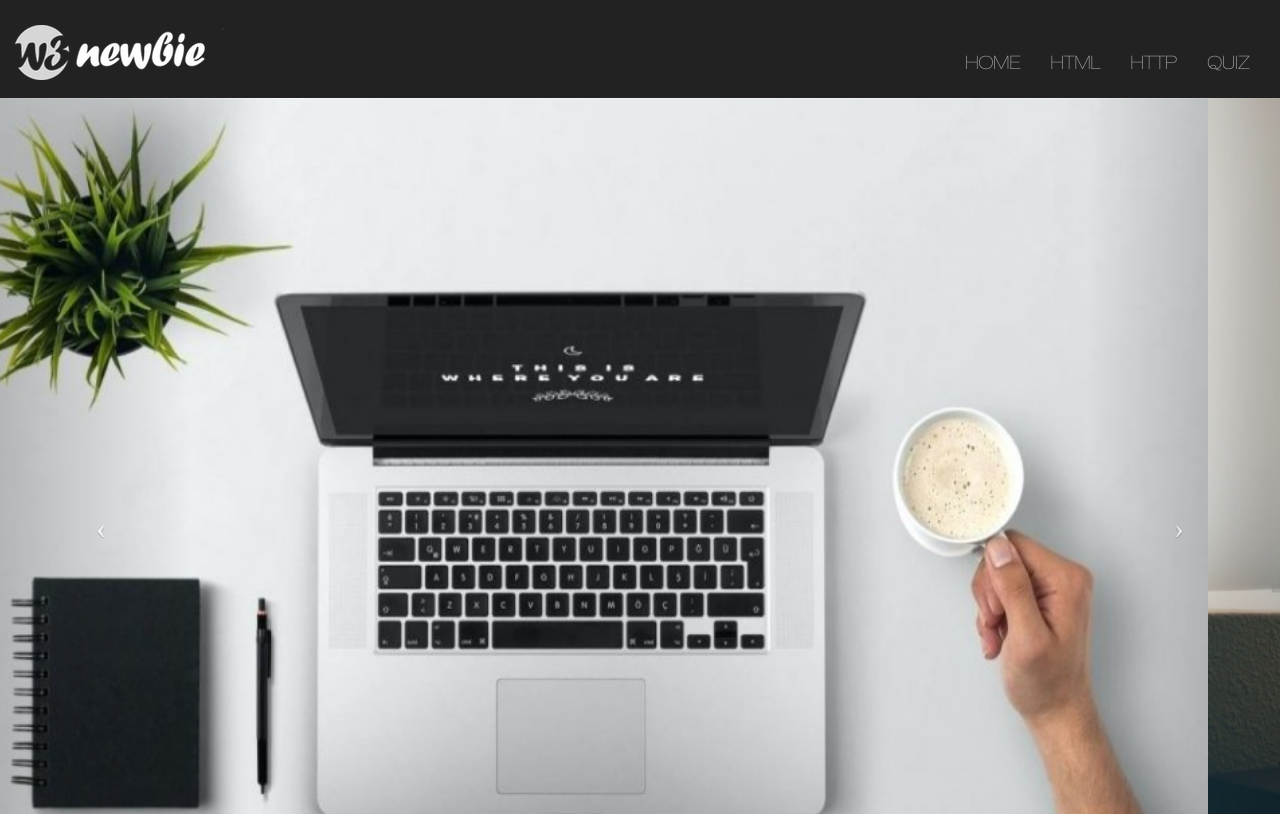
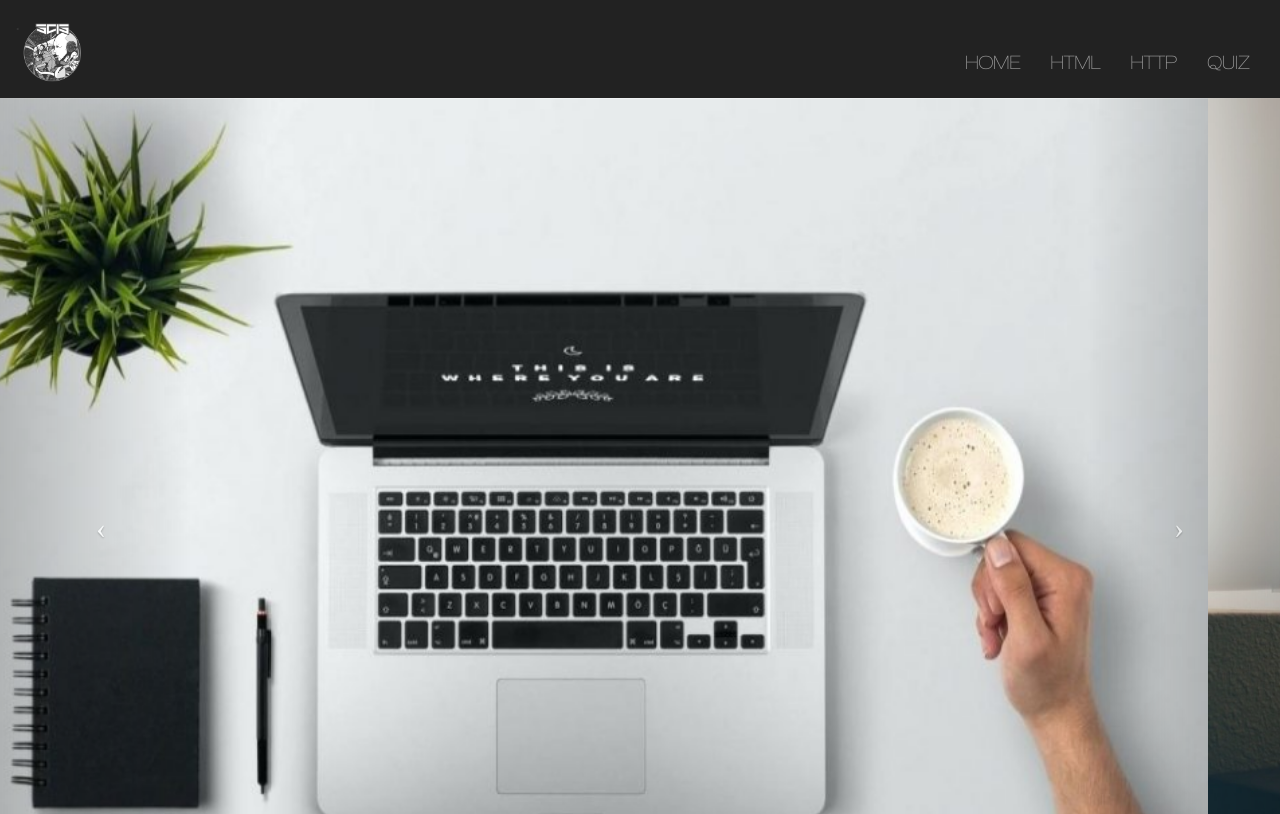
Before and after one commit to ashleeeeeeyyyyy/webtechlec-PRELIMS-, a plain HTML site: page 9364A-G4/Website/html.html in a window 1280 px wide. Shown: the top 814 px of the page. Drawn offline with nearby package versions, Linux system fonts and the light colour scheme.

Commit message:
Added Logo and applied to html.html

```diff
--- a/9364A-G4/Website/html.html
+++ b/9364A-G4/Website/html.html
@@ -20,7 +20,8 @@
                         <span class="icon-bar"></span>
                         <span class="icon-bar"></span>
                     </button>
-                    <a class="navbar-brand" href="#"><img src="images/logo.png"></a>
+                    <div class="tleft">
+                    <a class="navbar-brand" href="index.html"><img src="images/SCIS_logo.png" width="70" height=auto></a> </div>
                 </div>
 
                 <div class="collapse navbar-collapse" id="Navbar">
```
